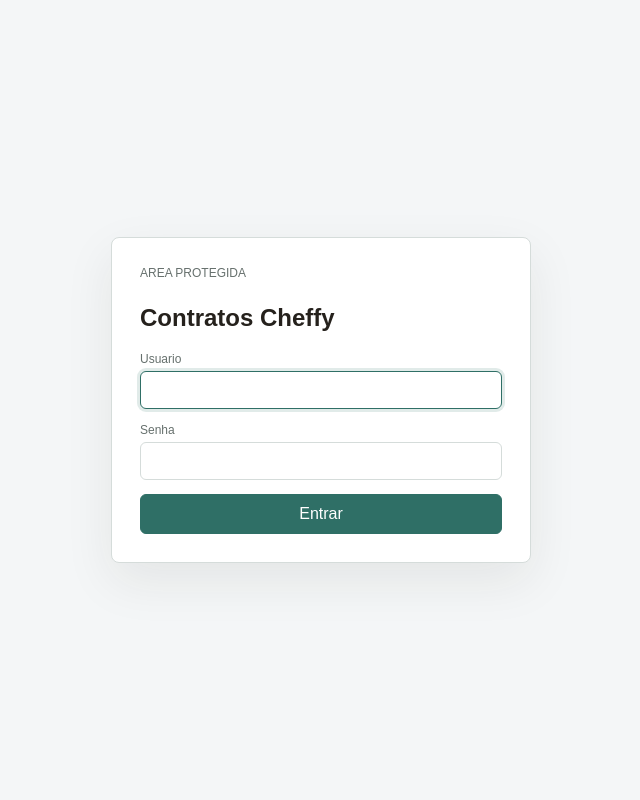
After one commit to arthuru1722/chef, a Flask app: page /login in a window 1280 px wide. The commit adds this page. Shown: the whole page, without its empty margins (319-959 px from the left). Run offline with Flask 3, Linux system fonts and the light colour scheme; the visitor is signed in with stand-in values (Sample User, id 1); data comes from the database, SQL or seed files in the repository; both versions use the stored data as it was after the commit.

Commit message:
add: login

```diff
--- a/app.py
+++ b/app.py
@@ -1,19 +1,28 @@
 from flask import Flask
 
-from config import MAX_UPLOAD_SIZE
+from config import COOKIE_SECURE, MAX_UPLOAD_SIZE, SECRET_KEY
 from database import init_db
 from routes.api import api_bp
+from routes.auth import auth_bp
 from routes.contracts import contracts_bp
+from services.auth import csrf_token
 
 
 def create_app():
     app = Flask(__name__)
+    app.config["SECRET_KEY"] = SECRET_KEY
     app.config["MAX_CONTENT_LENGTH"] = MAX_UPLOAD_SIZE
+    app.config["SESSION_COOKIE_HTTPONLY"] = True
+    app.config["SESSION_COOKIE_SAMESITE"] = "Lax"
+    app.config["SESSION_COOKIE_SECURE"] = COOKIE_SECURE
+    app.register_blueprint(auth_bp)
     app.register_blueprint(contracts_bp)
     app.register_blueprint(api_bp)
 
     with app.app_context():
         init_db()
+
+    app.jinja_env.globals["csrf_token"] = csrf_token
 
     return app
 
--- a/config.py
+++ b/config.py
@@ -1,4 +1,5 @@
 import os
+import secrets
 
 
 BASE_DIR = os.path.dirname(os.path.abspath(__file__))
@@ -10,3 +11,7 @@ DEFAULT_IMAGE = os.path.join(BASE_DIR, "BuffentInfantilCompleto.jpeg")
 ALLOWED_IMAGE_EXTENSIONS = {"png", "jpg", "jpeg"}
 MAX_UPLOAD_SIZE = 16 * 1024 * 1024
 API_TOKEN = os.environ.get("CHEFFY_API_TOKEN", "")
+SECRET_KEY = os.environ.get("CHEFFY_SECRET_KEY", secrets.token_hex(32))
+COOKIE_SECURE = os.environ.get("CHEFFY_COOKIE_SECURE", "0") == "1"
+ADMIN_USER = os.environ.get("CHEFFY_ADMIN_USER", "admin")
+ADMIN_PASSWORD = os.environ.get("CHEFFY_ADMIN_PASSWORD", "")
--- a/database.py
+++ b/database.py
@@ -4,12 +4,14 @@ import sqlite3
 from contextlib import contextmanager
 from datetime import datetime
 
-from config import DB_PATH
+from werkzeug.security import generate_password_hash
+
+from config import ADMIN_PASSWORD, ADMIN_USER, DB_PATH
 
 
 @contextmanager
 def connect():
-    os.makedirs(os.path.dirname(DB_PATH), exist_ok=True)
+    os.makedirs(os.path.dirname(DB_PATH) or ".", exist_ok=True)
     conn = sqlite3.connect(DB_PATH)
     conn.row_factory = sqlite3.Row
     try:
@@ -47,6 +49,62 @@ def init_db():
             )
             """
         )
+        conn.execute(
+            """
+            CREATE TABLE IF NOT EXISTS usuarios (
+                id INTEGER PRIMARY KEY AUTOINCREMENT,
+                username TEXT NOT NULL UNIQUE,
+                password_hash TEXT NOT NULL,
+                created_at TEXT NOT NULL,
+                last_login_at TEXT
+            )
+            """
+        )
+        if ADMIN_PASSWORD and not _has_users(conn):
+            _create_user(conn, ADMIN_USER, ADMIN_PASSWORD)
+
+
+def _has_users(conn):
+    row = conn.execute("SELECT 1 FROM usuarios LIMIT 1").fetchone()
+    return row is not None
+
+
+def _create_user(conn, username, password):
+    now = datetime.now().isoformat(timespec="seconds")
+    cursor = conn.execute(
+        """
+        INSERT INTO usuarios (username, password_hash, created_at)
+        VALUES (?, ?, ?)
+        """,
+        (username, generate_password_hash(password), now),
+    )
+    return cursor.lastrowid
+
+
+def has_users():
+    with connect() as conn:
+        return _has_users(conn)
+
+
+def create_user(username, password):
+    with connect() as conn:
+        return _create_user(conn, username, password)
+
+
+def get_user_by_username(username):
+    with connect() as conn:
+        return conn.execute("SELECT * FROM usuarios WHERE username = ?", (username,)).fetchone()
+
+
+def get_user(user_id):
+    with connect() as conn:
+        return conn.execute("SELECT * FROM usuarios WHERE id = ?", (user_id,)).fetchone()
+
+
+def mark_user_login(user_id):
+    now = datetime.now().isoformat(timespec="seconds")
+    with connect() as conn:
+        conn.execute("UPDATE usuarios SET last_login_at = ? WHERE id = ?", (now, user_id))
 
 
 def list_contracts():
--- a/routes/api.py
+++ b/routes/api.py
@@ -4,6 +4,7 @@ from flask import Blueprint, abort, jsonify, request
 
 from config import API_TOKEN
 from database import get_contract, list_contract_rows, update_contract_values
+from services.auth import is_logged_in
 from services.contracts import (
     contract_summary,
     event_time_payload,
@@ -18,6 +19,10 @@ api_bp = Blueprint("api", __name__, url_prefix="/api")
 def require_api_token(view):
     @wraps(view)
     def wrapper(*args, **kwargs):
+        if is_logged_in():
+            return view(*args, **kwargs)
+        if not API_TOKEN:
+            return jsonify({"error": "api_token_not_configured"}), 401
         if API_TOKEN:
             auth = request.headers.get("Authorization", "")
             token = auth.removeprefix("Bearer ").strip()
--- /dev/null
+++ b/routes/auth.py
@@ -0,0 +1,67 @@
+from flask import Blueprint, flash, redirect, render_template, request, session, url_for
+from werkzeug.security import check_password_hash
+
+from database import create_user, get_user_by_username, has_users, mark_user_login
+from services.auth import validate_csrf
+
+auth_bp = Blueprint("auth", __name__)
+
+
+@auth_bp.route("/setup", methods=["GET", "POST"])
+def setup():
+    if has_users():
+        return redirect(url_for("auth.login"))
+
+    if request.method == "POST":
+        validate_csrf()
+        username = request.form.get("username", "").strip()
+        password = request.form.get("password", "")
+        confirm = request.form.get("confirm_password", "")
+
+        if len(username) < 3:
+            flash("Use um usuario com pelo menos 3 caracteres.")
+        elif len(password) < 10:
+            flash("Use uma senha com pelo menos 10 caracteres.")
+        elif password != confirm:
+            flash("As senhas nao conferem.")
+        else:
+            user_id = create_user(username, password)
+            session.clear()
+            session["user_id"] = user_id
+            session["username"] = username
+            return redirect(url_for("contracts.index"))
+
+    return render_template("setup.html")
+
+
+@auth_bp.route("/login", methods=["GET", "POST"])
+def login():
+    if not has_users():
+        return redirect(url_for("auth.setup"))
+
+    if request.method == "POST":
+        validate_csrf()
+        username = request.form.get("username", "").strip()
+        password = request.form.get("password", "")
+        user = get_user_by_username(username)
+
+        if user and check_password_hash(user["password_hash"], password):
+            session.clear()
+            session["user_id"] = user["id"]
+            session["username"] = user["username"]
+            mark_user_login(user["id"])
+            next_url = request.args.get("next") or url_for("contracts.index")
+            if not next_url.startswith("/"):
+                next_url = url_for("contracts.index")
+            return redirect(next_url)
+
+        flash("Usuario ou senha invalidos.")
+
+    return render_template("login.html")
+
+
+@auth_bp.route("/logout", methods=["POST"])
+def logout():
+    validate_csrf()
+    session.clear()
+    return redirect(url_for("auth.login"))
--- /dev/null
+++ b/services/auth.py
@@ -0,0 +1,36 @@
+from functools import wraps
+import secrets
+
+from flask import abort, redirect, request, session, url_for
+
+
+def current_user_id():
+    return session.get("user_id")
+
+
+def is_logged_in():
+    return current_user_id() is not None
+
+
+def login_required(view):
+    @wraps(view)
+    def wrapper(*args, **kwargs):
+        if not is_logged_in():
+            return redirect(url_for("auth.login", next=request.full_path))
+        return view(*args, **kwargs)
+
+    return wrapper
+
+
+def csrf_token():
+    token = session.get("csrf_token")
+    if not token:
+        token = secrets.token_urlsafe(32)
+        session["csrf_token"] = token
+    return token
+
+
+def validate_csrf():
+    token = request.form.get("csrf_token") or request.headers.get("X-CSRF-Token")
+    if not token or token != session.get("csrf_token"):
+        abort(400)
--- a/static/styles.css
+++ b/static/styles.css
@@ -60,6 +60,10 @@ h2 {
 .mobile-save {
     display: flex;
     gap: 10px;
+}
+
+.logout-form {
+    margin: 0;
 }
 
 button,
@@ -367,6 +371,41 @@ select:focus {
     display: none;
 }
 
+.auth-page {
+    min-height: 100vh;
+    display: grid;
+    place-items: center;
+    padding: 24px;
+}
+
+.auth-shell {
+    width: min(100%, 420px);
+}
+
+.auth-panel {
+    display: grid;
+    gap: 20px;
+    padding: 28px;
+    border: 1px solid var(--line);
+    border-radius: 8px;
+    background: #ffffff;
+    box-shadow: 0 18px 50px rgba(37, 33, 28, 0.08);
+}
+
+.auth-form {
+    display: grid;
+    gap: 14px;
+}
+
+.auth-alert {
+    padding: 10px 12px;
+    border: 1px solid #d99a7a;
+    border-radius: 6px;
+    background: #fff3ed;
+    color: #713b26;
+    font-size: 14px;
+}
+
 @media (max-width: 1180px) {
     .workspace {
         grid-template-columns: 220px minmax(0, 1fr);
--- a/templates/index.html
+++ b/templates/index.html
@@ -14,6 +14,10 @@
         </div>
         <div class="top-actions">
             <a class="ghost-button" href="{{ url_for('contracts.index') }}">Novo</a>
+            <form class="logout-form" method="post" action="{{ url_for('auth.logout') }}">
+                <input type="hidden" name="csrf_token" value="{{ csrf_token() }}">
+                <button class="ghost-button" type="submit">Sair</button>
+            </form>
             <button class="primary-button" form="contract-form" type="submit">Salvar contrato</button>
         </div>
     </header>
@@ -34,6 +38,7 @@
         </aside>
 
         <form id="contract-form" class="form-area" method="post" action="{{ url_for('contracts.save_contract_route') }}" enctype="multipart/form-data">
+            <input type="hidden" name="csrf_token" value="{{ csrf_token() }}">
             <input type="hidden" name="contract_id" value="{{ contract_id }}">
             <input type="hidden" name="material_count" id="material-count" value="{{ values['materiais']|length }}">
 
--- /dev/null
+++ b/templates/login.html
@@ -0,0 +1,36 @@
+<!doctype html>
+<html lang="pt-BR">
+<head>
+    <meta charset="utf-8">
+    <meta name="viewport" content="width=device-width, initial-scale=1">
+    <title>Entrar - Contratos Cheffy</title>
+    <link rel="stylesheet" href="{{ url_for('static', filename='styles.css') }}">
+</head>
+<body class="auth-page">
+    <main class="auth-shell">
+        <section class="auth-panel">
+            <p class="eyebrow">Area protegida</p>
+            <h1>Contratos Cheffy</h1>
+
+            {% with messages = get_flashed_messages() %}
+                {% if messages %}
+                    <div class="auth-alert">{{ messages[0] }}</div>
+                {% endif %}
+            {% endwith %}
+
+            <form method="post" class="auth-form">
+                <input type="hidden" name="csrf_token" value="{{ csrf_token() }}">
+                <label>
+                    <span>Usuario</span>
+                    <input name="username" autocomplete="username" required autofocus>
+                </label>
+                <label>
+                    <span>Senha</span>
+                    <input name="password" type="password" autocomplete="current-password" required>
+                </label>
+                <button class="primary-button" type="submit">Entrar</button>
+            </form>
+        </section>
+    </main>
+</body>
+</html>
```
Also changed, not shown: API.md (+4 -1 lines), routes/contracts.py (+8 -0 lines), templates/setup.html (added, +40 -0 lines), contratos.db.
